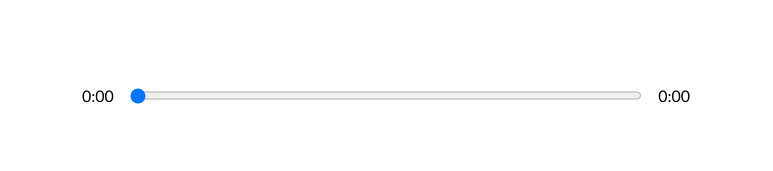
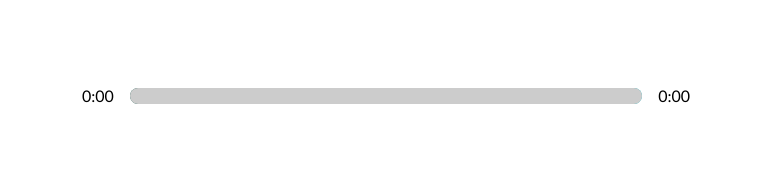
Before and after one commit to shullze/music-player-react, a React (Create React App) app: page / in a window 1280 px wide. Shown: the part 490-661 px from the top of the page, without its empty margins (254-1027 px from the left). Built offline with nearby package versions, Linux system fonts and the light colour scheme.

Commit message:
customized UI of time-track

```diff
--- a/src/components/Player.js
+++ b/src/components/Player.js
@@ -8,6 +8,7 @@
     const [songInfo, setSongInfo] = useState({
         currentTime: 0,
         duration: 0,
+        percentage: 0
     })
 
     useEffect(()=>{
@@ -44,11 +45,15 @@
     function timeUpdateHandler(event){
         const songCurrentTime = event.target.currentTime;
         const songDuration = event.target.duration;
+        const roundedCurrentTime = Math.round(songCurrentTime)
+        const roundedDuration = Math.round(songDuration)
+        const animationPercentage = Math.round((roundedCurrentTime/roundedDuration)*100)
         setSongInfo(prevState => {
             return(
                 {...prevState,
                     currentTime: songCurrentTime,
-                    duration: songDuration
+                    duration: songDuration,
+                    animationPercentage: animationPercentage
                 }
             )
         })
@@ -90,10 +95,15 @@
         }
     }
 
+    const trackAnimation = {
+        transform: `translateX(${songInfo.animationPercentage}%)`
+    }
+
     return (
         <div className='player'>
             <div className='time-control'>
                 <p>{getTime(songInfo.currentTime)}</p>
+                <div style={{background: `linear-gradient(to right, ${currentSong.color[0]},${currentSong.color[1]})`}} className='track'>
                     <input
                         type='range'
                         min={0}
@@ -101,6 +111,8 @@
                         value={songInfo.currentTime}
                         onChange={dragHnadler}
                     />
+                    <div style={trackAnimation} className='animate-track'></div>
+                </div>
                 <p>{songInfo.duration ? getTime(songInfo.duration) : "0:00"}</p>
             </div>
             <div className='play-control'>
--- a/src/styles/Player.scss
+++ b/src/styles/Player.scss
@@ -9,9 +9,12 @@
 .time-control{
   width: 50%;
   display: flex;
+  align-items: center;
   input{
     width: 100%;
-    padding: 1rem 0;
+    -webkit-appearance: none;
+    background: transparent;
+    cursor: pointer;
   }
   p{
     padding: 1rem;
@@ -28,3 +31,33 @@
     cursor: pointer;
   }
 }
+
+input[type="range"]:focus{
+  outline: none;
+}
+
+input[type="range"]::-webkit-slider-thumb{
+  -webkit-appearance: none;
+  height: 16px;
+  width: 16px;
+}
+
+.track{
+  background: lightblue;
+  width: 100%;
+  height: 1rem;
+  position: relative;
+  border-radius: 1rem;
+  overflow: hidden;
+}
+
+.animate-track{
+  background: rgb(204, 204, 204);
+  width: 100%;
+  height: 100%;
+  position: absolute;
+  top:0;
+  left: 0;
+  transform: translateX(0%);
+  pointer-events: none;
+}
```
Lines whose indentation alone changed are shown as unchanged.
